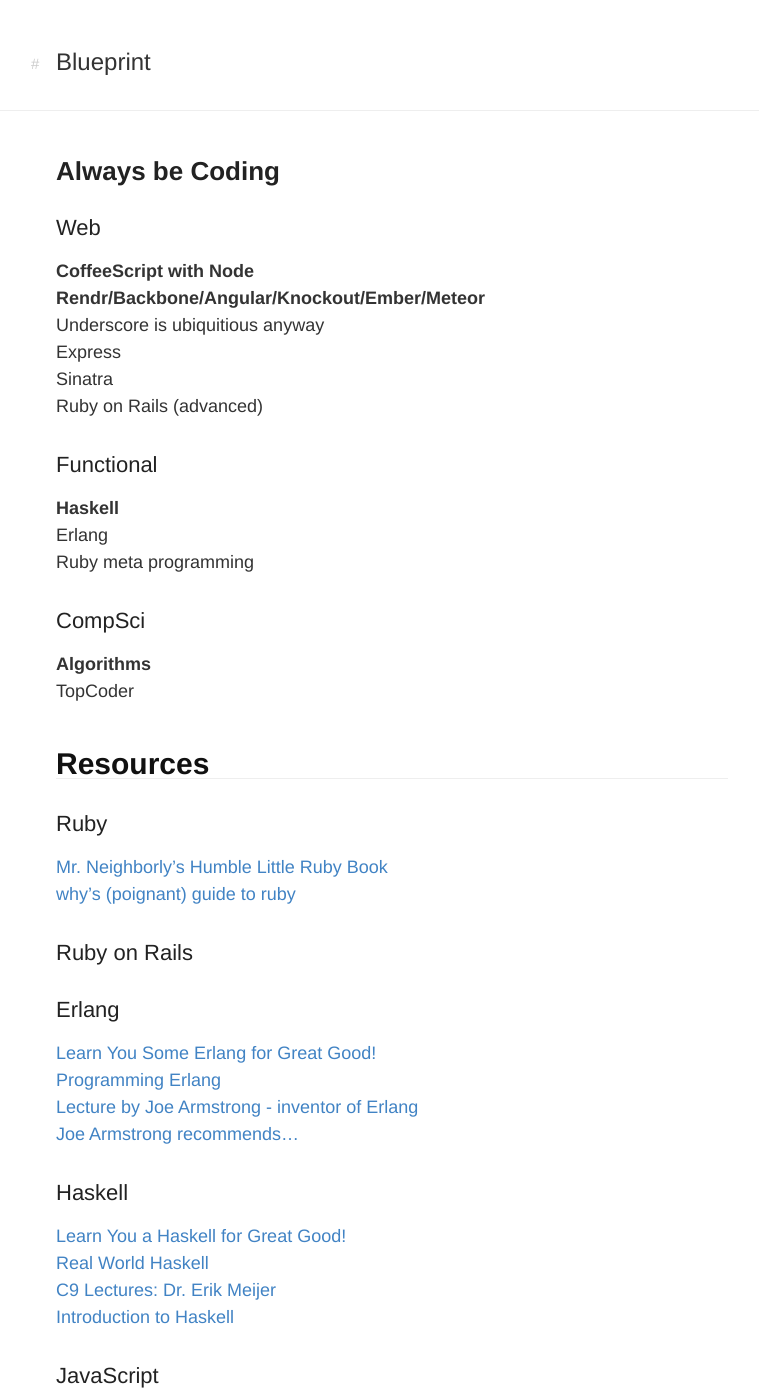
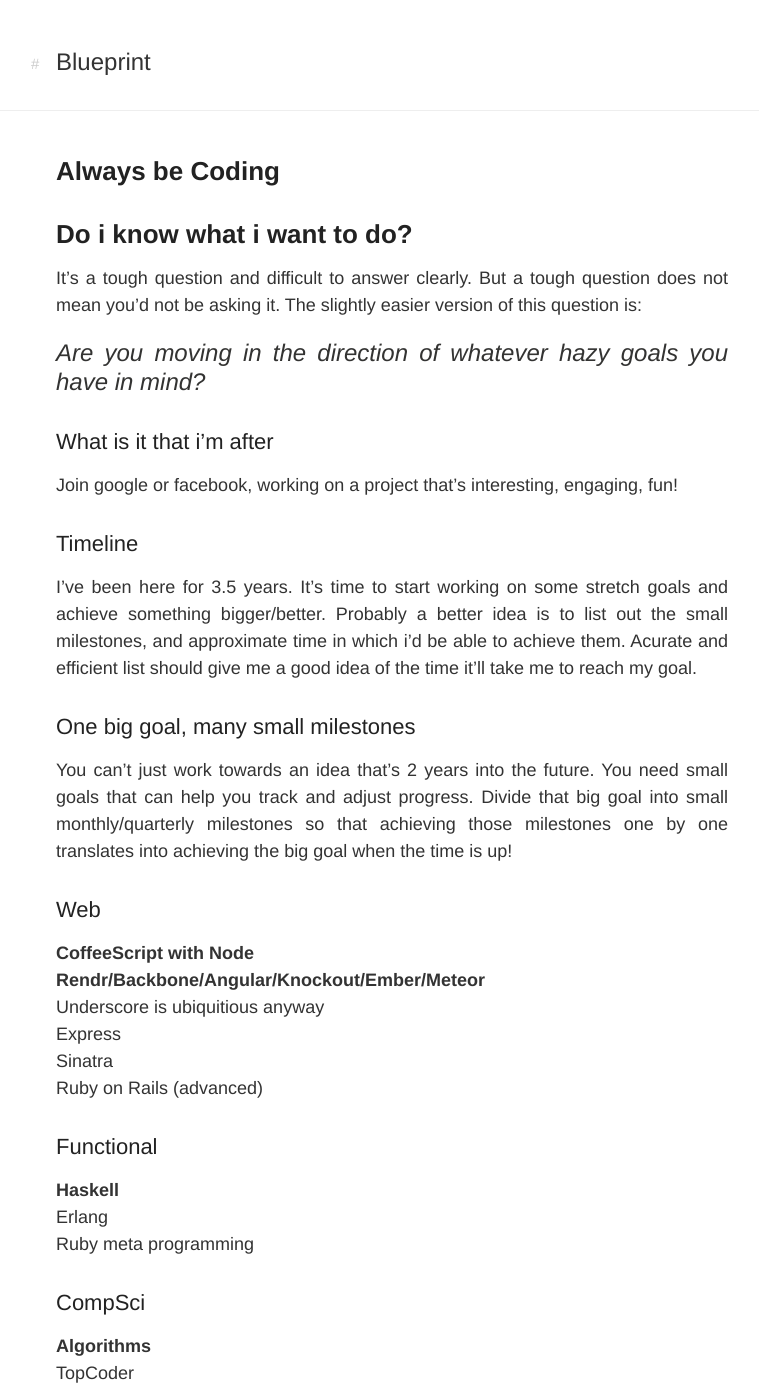
Before and after one commit to rbt91/rbt91.github.io, a Jekyll site: the page built from _posts/2000-01-01-blueprint.md, in a window 1280 px wide and 1400 px high. Shown: the whole window, without its empty margins (248-1007 px from the left). Built offline with Jekyll 4.4.1, drawn with Linux system fonts in a browser that asks for light colours.

Commit message:
Update 2000-01-01-blueprint.md

```diff
--- a/_posts/2000-01-01-blueprint.md
+++ b/_posts/2000-01-01-blueprint.md
@@ -6,6 +6,24 @@
 ---
 
 ## Always be Coding
+
+## Do i know what i want to do?
+
+It's a tough question and difficult to answer clearly. But a tough question does not mean you'd not be asking it. The slightly easier version of this question is:
+
+>Are you moving in the direction of whatever hazy goals you have in mind?
+
+### What is it that i'm after
+
+Join google or facebook, working on a project that's interesting, engaging, fun!
+
+### Timeline
+
+I've been here for 3.5 years. It's time to start working on some stretch goals and achieve something bigger/better. Probably a better idea is to list out the small milestones, and approximate time in which i'd be able to achieve them. Acurate and efficient list should give me a good idea of the time it'll take me to reach my goal.
+
+### One big goal, many small milestones
+
+You can't just work towards an idea that's 2 years into the future. You need small goals that can help you track and adjust progress. Divide that big goal into small monthly/quarterly milestones so that achieving those milestones one by one translates into achieving the big goal when the time is up!
 
 ### Web
 
```
